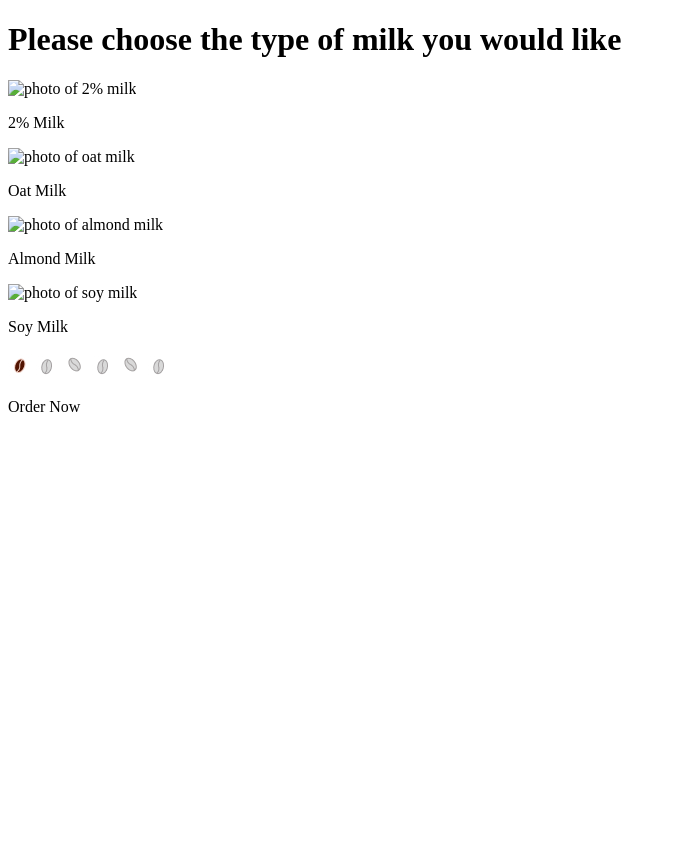
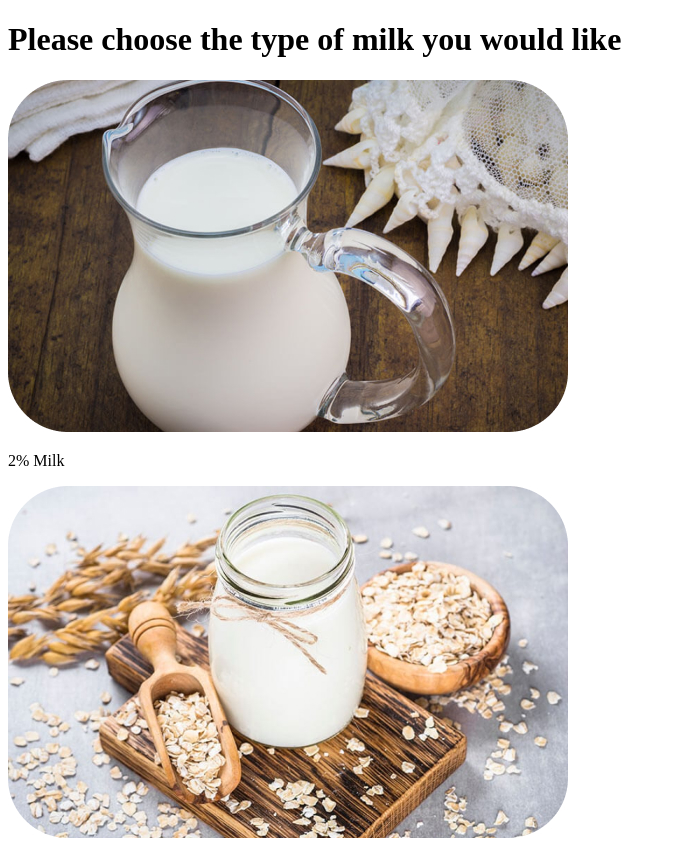
Before and after one commit to ProfessorKolodziej/final-project-fall-2022-pavement-team, a plain HTML site: page src/milktypepage.html in a window 1280 px wide. Shown: the top 842 px of the page, without its empty margins (0-676 px from the left). Before the commit the page ends 800 px from the top, so only its background shows below. Drawn offline with Linux system fonts and the light colour scheme.

Commit message:
images fix

```diff
--- a/src/milktypepage.html
+++ b/src/milktypepage.html
@@ -6,13 +6,13 @@
                     like</h1>
             </div>
             <section class="options">
-                <img src="2%milk.jpg" alt="photo of 2% milk">
+                <img src="images/2%milk.jpg" alt="photo of 2% milk">
                 <p>2% Milk </p>
-                <img src="oatmilk.jpg" alt="photo of oat milk">
+                <img src="images/oatmilk.jpg" alt="photo of oat milk">
                 <p>Oat Milk</p>
-                <img src="almondmilk.jpg" alt="photo of almond milk">
+                <img src="images/almondmilk.jpg" alt="photo of almond milk">
                 <p>Almond Milk</p>
-                <img src="almondmilk.jpg" alt=" photo of soy milk">
+                <img src="images/almondmilk.jpg" alt=" photo of soy milk">
                 <p>Soy Milk</p>
             </section>
             <div class="bottom">
```
